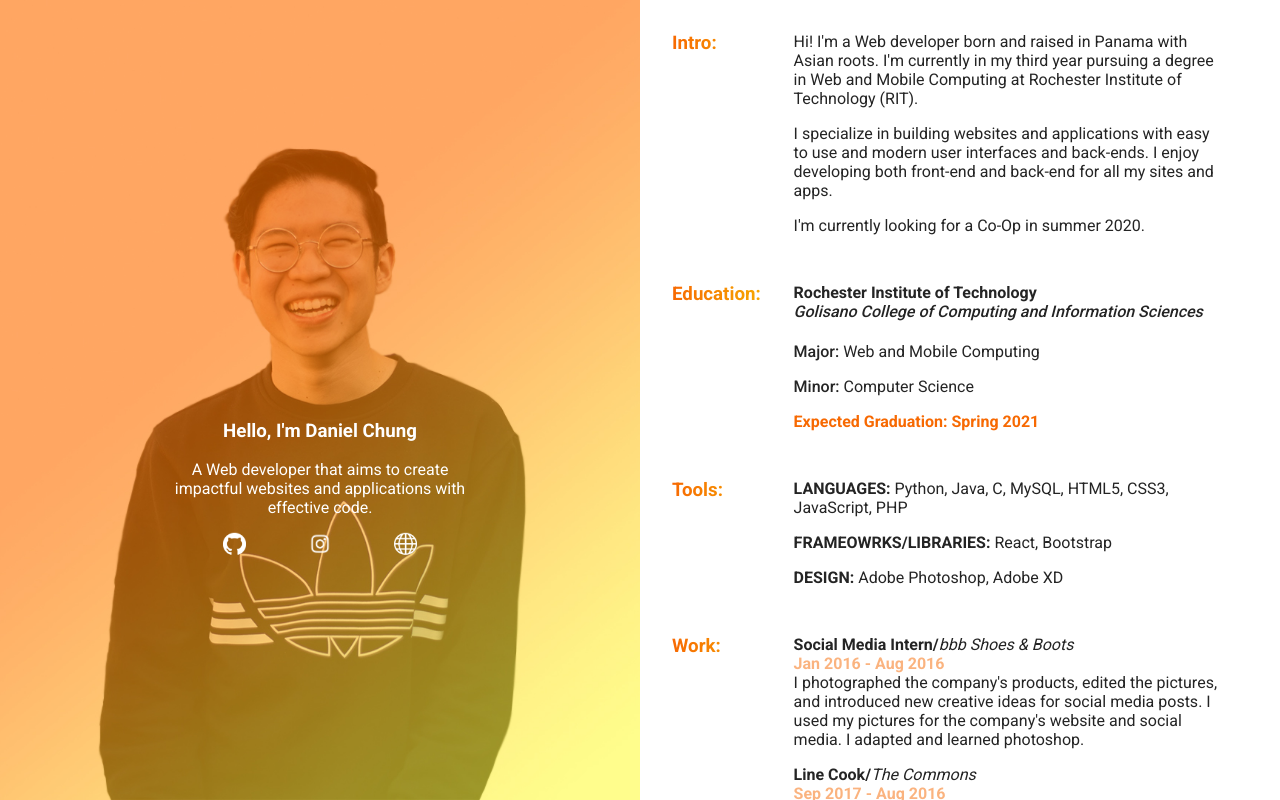
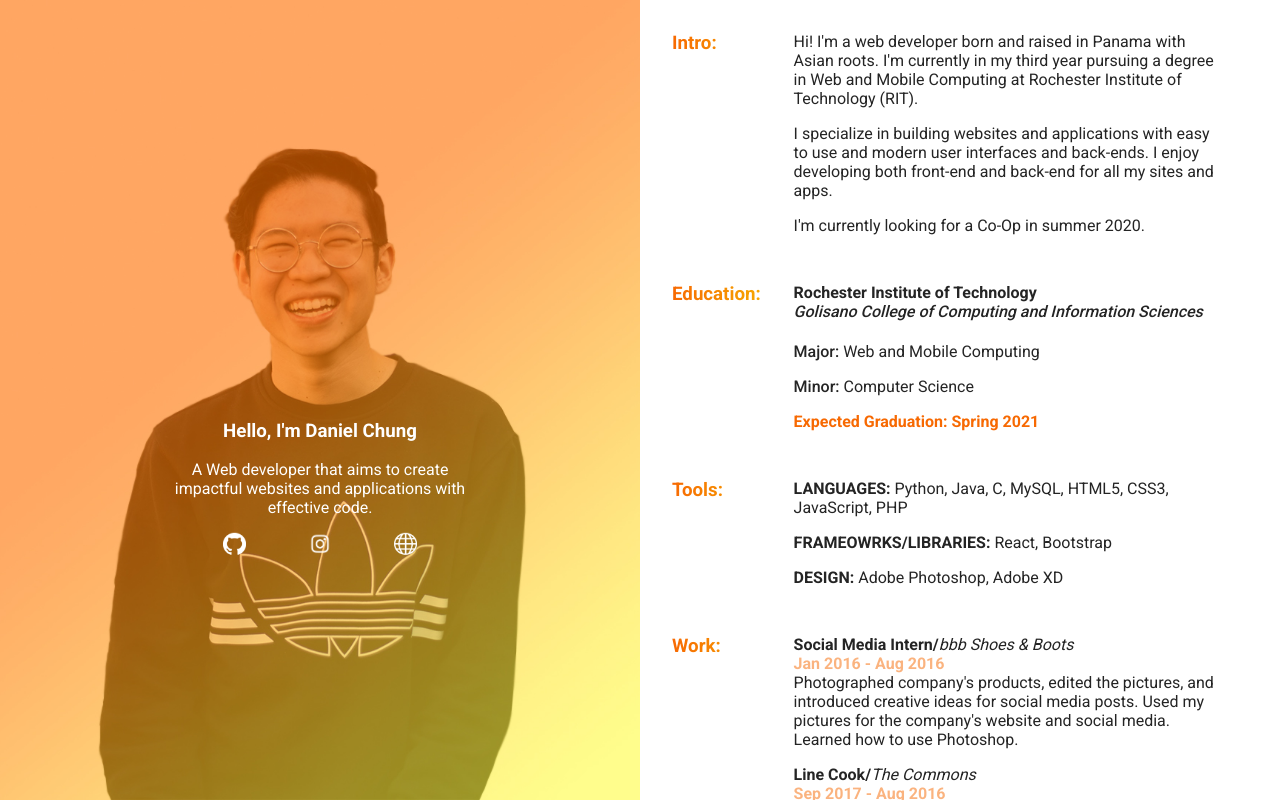
Before and after one commit to pikachungg/Resume_website, a React (Create React App) app: page / in a window 1280 px wide. Built offline with nearby package versions, Linux system fonts and the light colour scheme.

Commit message:
Grammar Fixes

```diff
--- a/src/App.js
+++ b/src/App.js
@@ -38,7 +38,7 @@ function App() {
 				<div className="space"></div>
 				{/* Introduction */}
 				<Content title="Intro:"
-				paragraph1="Hi! I'm a Web developer born and raised in Panama with Asian roots. I'm currently in my third year pursuing a degree in Web and Mobile Computing at Rochester Institute of Technology (RIT)."
+				paragraph1="Hi! I'm a web developer born and raised in Panama with Asian roots. I'm currently in my third year pursuing a degree in Web and Mobile Computing at Rochester Institute of Technology (RIT)."
 				paragraph2="I specialize in building websites and applications with easy to use and modern user interfaces and back-ends. I enjoy developing both front-end and back-end for all my sites and apps."
 				paragraph3="I'm currently looking for a Co-Op in summer 2020."
 				/>
@@ -69,21 +69,21 @@ function App() {
 				place="bbb Shoes & Boots"
 				position="Social Media Intern"
 				duration="Jan 2016 - Aug 2016"
-				description="I photographed the company's products, edited the pictures, and introduced new creative ideas for social media posts. I used my pictures for the company's website and social media. I adapted and learned photoshop."
+				description="Photographed company's products, edited the pictures, and introduced creative ideas for social media posts. Used my pictures for the company's website and social media. Learned how to use Photoshop."
 				/>
 
 				<Work title=""
 				place="The Commons"
 				position="Line Cook"
 				duration="Sep 2017 - Aug 2016"
-				description="Worked efficiently under pressure during the rush hour shifts and implemented a faster way for closing and cleaning at the end of the day."
+				description="Worked efficiently under pressure during rush-hour shifts. Implemented a faster way for closing and cleaning at the end of the day."
 				/>
 
 				<Work title=""
 				place="bbb Shoes and Boots"
 				position="Software Developer"
 				duration="May 2019 - Aug 2019"
-				description="I built four useful applications for the company to facilitate the communication between the information in their database and the user's experience for fetching such information. I used HTML/CSS, JavaScript, and PHP."
+				description="Built four useful applications for the company to facilitate the communication between info in their database and the user's experience for fetching such info. Used HTML/CSS, JavaScript, and PHP."
 				/>
 				<div className="space"></div>
 				{/* project */}
@@ -91,21 +91,21 @@ function App() {
 				place="Personal Project"
 				position="Discordgg"
 				duration="In development"
-				description="A Discord bot that retrieves information from the Riot Games' League of Legends API and displays user requested information on discord. It helps you keep track of the player's stats and current game information, depending on what its asked. This bot is currently being developing with Python."
+				description="Built a Discord bot that retrieves information from Riot Games' League of Legends API and displays user-requested info on Discord. Keeps track of player's stats and in-game info, depending on what is asked. Currently being developed with Python."
 				/>
 
 				<Work title=""
 				place="Project"
 				position="Swoop"
 				duration="In development"
-				description="Swoop is a game developed with mental health as our primary goal. We aimed to reduce stress and anxiety through a relaxing and engaging experience. This project developed using HTML/CSS, JavaScript, and ReactJS."
+				description="Developed a game with mental health as the primary goal. Aimed to reduce stress and anxiety through a relaxing and engaging experience. Developed using HTML/CSS, JavaScript, and ReactJS."
 				/>
 
 				<Work title=""
 				place="Personal Project"
 				position="Resume Website"
 				duration="Nov 2019 - Dec 2019"
-				description="Personal website to display my resume. This project was to gain experience and develop more of my knowledge abour ReactJS. This project was developed with HTML/CSS and ReactJS."
+				description="Created a personal website to display my resume. Gained experience and knowledge about ReactJS. Developed with HTML/CSS and ReactJS."
 				/>
 
 				{/* Leadership */}
@@ -114,7 +114,7 @@ function App() {
 				place="Squad Leader"
 				position="TECHO Panama"
 				duration="Aug 2015 - Present"
-				description="Developed leaderships skill through actively cooperating to society, trying to diminish poverty in Panama by building houses in low access places. I've led more than 9 teams in building houses."
+				description="Developed leadership skills by actively cooperating with society to diminish poverty in Panama. Led more than nine teams in building houses."
 				/>
 
 				{/* FOOTER */}
```
Also changed, not shown: 4 other files (tests, documents, lock files or other folders).
